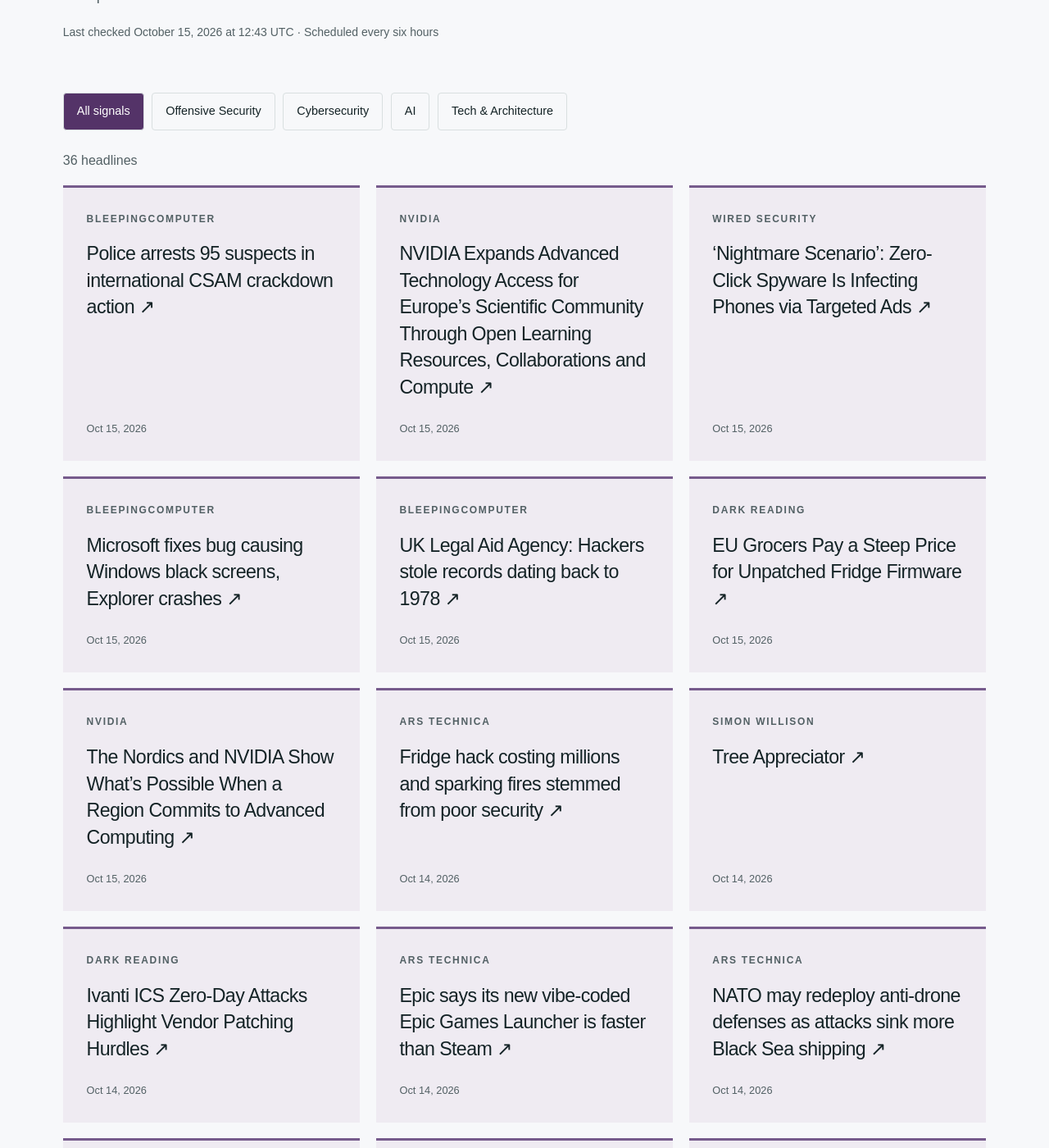
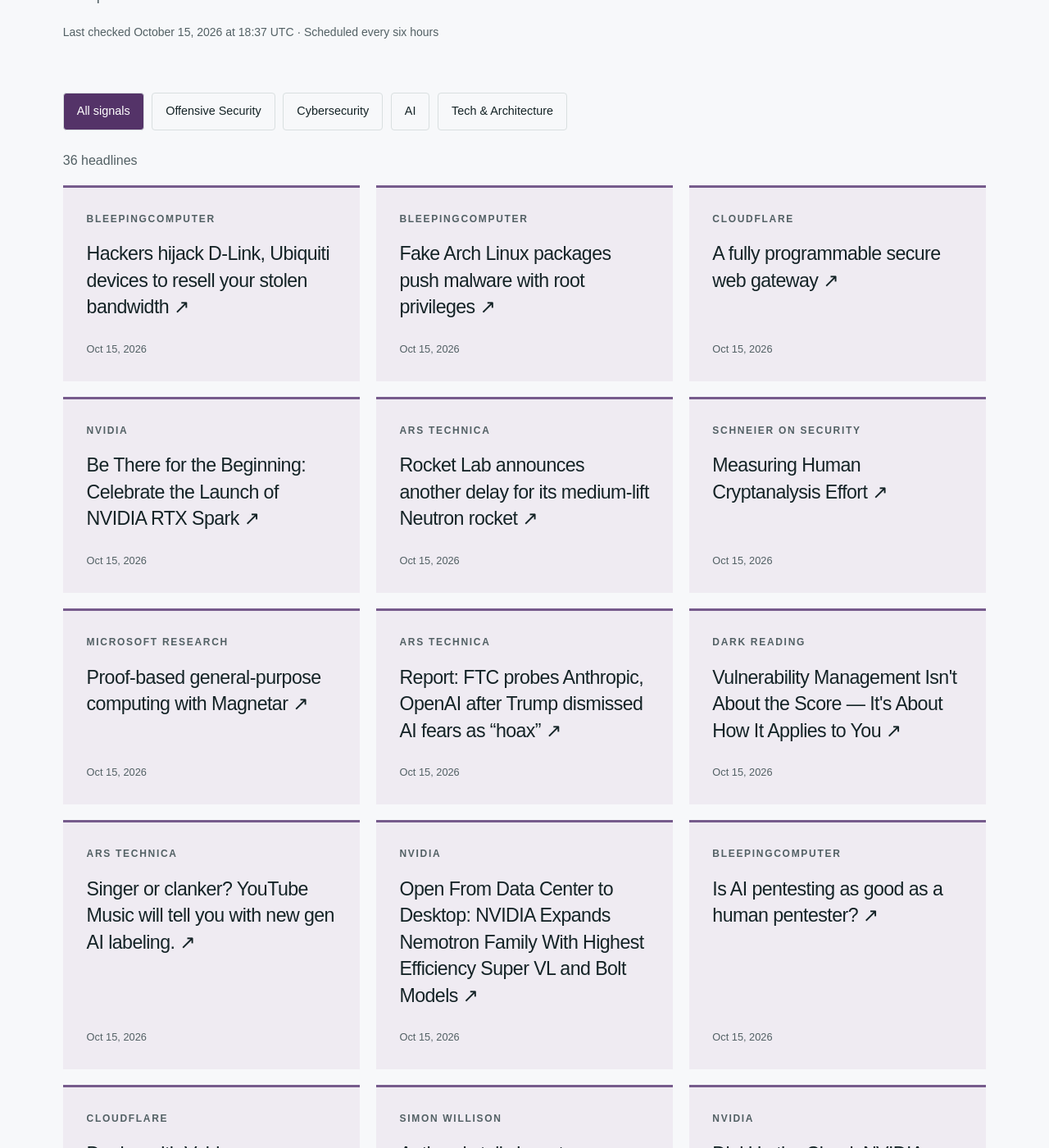
Before and after one commit to hntk/hntk.github.io, a Jekyll site: the page built from news/index.html, in a window 1280 px wide and 1400 px high, scrolled down 375 px. Shown: the whole window at 82% size. Built offline with Jekyll 4.4.1, drawn with Linux system fonts in a browser that asks for light colours; some of the changed text lies outside the part shown.

Commit message:
Refresh News and Signals

```diff
--- a/_data/news.json
+++ b/_data/news.json
@@ -1,21 +1,133 @@
 {
-  "updated": "2026-10-15T12:43:43.769362+00:00",
+  "updated": "2026-10-15T18:37:52.443857+00:00",
   "items": [
     {
-      "title": "Police arrests 95 suspects in international CSAM crackdown action",
-      "url": "https://www.bleepingcomputer.com/news/security/police-arrests-95-suspects-in-child-sexual-abuse-material-crackdown/",
-      "published": "2026-10-15T11:55:38+00:00",
+      "title": "Hackers hijack D-Link, Ubiquiti devices to resell your stolen bandwidth",
+      "url": "https://www.bleepingcomputer.com/news/security/hackers-hijack-d-link-ubiquiti-devices-to-resell-your-stolen-bandwidth/",
+      "published": "2026-10-15T18:20:59+00:00",
       "source": "BleepingComputer",
       "source_id": "bleepingcomputer",
       "category": "cybersecurity"
     },
     {
-      "title": "NVIDIA Expands Advanced Technology Access for Europe’s Scientific Community Through Open Learning Resources, Collaborations and Compute",
-      "url": "https://blogs.nvidia.com/blog/ec-scientific-computing-pledge/",
-      "published": "2026-10-15T10:00:12+00:00",
+      "title": "Fake Arch Linux packages push malware with root privileges",
+      "url": "https://www.bleepingcomputer.com/news/security/fake-arch-linux-packages-push-malware-with-root-privileges/",
+      "published": "2026-10-15T17:12:31+00:00",
+      "source": "BleepingComputer",
+      "source_id": "bleepingcomputer",
+      "category": "cybersecurity"
+    },
+    {
+      "title": "A fully programmable secure web gateway",
+      "url": "https://blog.cloudflare.com/programmable-gateway-dlp/",
+      "published": "2026-10-15T17:11:12+00:00",
+      "source": "Cloudflare",
+      "source_id": "cloudflare",
+      "category": "tech-architecture"
+    },
+    {
+      "title": "Be There for the Beginning: Celebrate the Launch of NVIDIA RTX Spark",
+      "url": "https://blogs.nvidia.com/blog/local-ai-rtx-spark-launch-event-invite/",
+      "published": "2026-10-15T17:00:23+00:00",
       "source": "NVIDIA",
       "source_id": "nvidia",
       "category": "ai"
+    },
+    {
+      "title": "Rocket Lab announces another delay for its medium-lift Neutron rocket",
+      "url": "https://arstechnica.com/space/2026/10/rocket-lab-announces-another-delay-for-its-medium-lift-neutron-rocket/",
+      "published": "2026-10-15T16:57:24+00:00",
+      "source": "Ars Technica",
+      "source_id": "ars-technica",
+      "category": "tech-architecture"
+    },
+    {
+      "title": "Measuring Human Cryptanalysis Effort",
+      "url": "https://www.schneier.com/blog/archives/2026/10/measuring-human-cryptanalysis-effort.html",
+      "published": "2026-10-15T16:24:29+00:00",
+      "source": "Schneier on Security",
+      "source_id": "schneier",
+      "category": "cybersecurity"
+    },
+    {
+      "title": "Proof-based general-purpose computing with Magnetar",
+      "url": "https://www.microsoft.com/en-us/research/blog/proof-based-general-purpose-computing-with-magnetar/",
+      "published": "2026-10-15T16:00:00+00:00",
+      "source": "Microsoft Research",
+      "source_id": "microsoft-research",
+      "category": "ai"
+    },
+    {
+      "title": "Report: FTC probes Anthropic, OpenAI after Trump dismissed AI fears as “hoax”",
+      "url": "https://arstechnica.com/tech-policy/2026/10/ftc-probes-if-openai-anthropic-security-incidents-harmed-americans-report-says/",
+      "published": "2026-10-15T15:43:24+00:00",
+      "source": "Ars Technica",
+      "source_id": "ars-technica",
+      "category": "tech-architecture"
+    },
+    {
+      "title": "Vulnerability Management Isn't About the Score — It's About How It Applies to You",
+      "url": "https://www.darkreading.com/cybersecurity-operations/vulnerability-management-isnt-about-the-score-its-about-how-it-applies-to-you",
+      "published": "2026-10-15T15:17:18+00:00",
+      "source": "Dark Reading",
+      "source_id": "dark-reading",
+      "category": "cybersecurity"
+    },
+    {
+      "title": "Singer or clanker? YouTube Music will tell you with new gen AI labeling.",
+      "url": "https://arstechnica.com/ai/2026/10/youtube-music-begins-labeling-ai-songs/",
+      "published": "2026-10-15T15:12:58+00:00",
+      "source": "Ars Technica",
+      "source_id": "ars-technica",
+      "category": "tech-architecture"
+    },
+    {
+      "title": "Open From Data Center to Desktop: NVIDIA Expands Nemotron Family With Highest Efficiency Super VL and Bolt Models",
+      "url": "https://blogs.nvidia.com/blog/nemotron-3-5-super-vl/",
+      "published": "2026-10-15T15:00:24+00:00",
+      "source": "NVIDIA",
+      "source_id": "nvidia",
+      "category": "ai"
+    },
+    {
+      "title": "Is AI pentesting as good as a human pentester?",
+      "url": "https://www.bleepingcomputer.com/news/security/is-ai-pentesting-as-good-as-a-human-pentester/",
+      "published": "2026-10-15T14:01:11+00:00",
+      "source": "BleepingComputer",
+      "source_id": "bleepingcomputer",
+      "category": "cybersecurity"
+    },
+    {
+      "title": "Deploy with Void",
+      "url": "https://blog.cloudflare.com/deploy-with-void/",
+      "published": "2026-10-15T14:00:00+00:00",
+      "source": "Cloudflare",
+      "source_id": "cloudflare",
+      "category": "tech-architecture"
+    },
+    {
+      "title": "Anthropic tells investors quarterly revenue up nearly 50% to $16.8bn ahead of IPO",
+      "url": "https://simonwillison.net/2026/Oct/15/anthropic-tells-investors/",
+      "published": "2026-10-15T13:04:03+00:00",
+      "source": "Simon Willison",
+      "source_id": "simon-willison",
+      "category": "ai"
+    },
+    {
+      "title": "Dial Up the Cloud: NVIDIA DLSS 4.5 Controls Arrive on GeForce NOW",
+      "url": "https://blogs.nvidia.com/blog/geforce-now-thursday-enshrouded-update/",
+      "published": "2026-10-15T13:00:59+00:00",
+      "source": "NVIDIA",
+      "source_id": "nvidia",
+      "category": "ai"
+    },
+    {
+      "title": "Cloudflare and OpenAI: making AI discovery better for everyone",
+      "url": "https://blog.cloudflare.com/cloudflare-openai-discovery-agentic-web/",
+      "published": "2026-10-15T13:00:00+00:00",
+      "source": "Cloudflare",
+      "source_id": "cloudflare",
+      "category": "tech-architecture"
     },
     {
       "title": "‘Nightmare Scenario’: Zero-Click Spyware Is Infecting Phones via Targeted Ads",
@@ -26,20 +138,12 @@
       "category": "cybersecurity"
     },
     {
-      "title": "Microsoft fixes bug causing Windows black screens, Explorer crashes",
-      "url": "https://www.bleepingcomputer.com/news/microsoft/microsoft-fixes-bug-causing-windows-black-screens-explorer-crashes/",
-      "published": "2026-10-15T09:10:20+00:00",
-      "source": "BleepingComputer",
-      "source_id": "bleepingcomputer",
-      "category": "cybersecurity"
-    },
-    {
-      "title": "UK Legal Aid Agency: Hackers stole records dating back to 1978",
-      "url": "https://www.bleepingcomputer.com/news/security/uk-legal-aid-agency-hackers-stole-records-dating-back-to-1978/",
-      "published": "2026-10-15T08:06:47+00:00",
-      "source": "BleepingComputer",
-      "source_id": "bleepingcomputer",
-      "category": "cybersecurity"
+      "title": "Apertus 1.5 Release Notes",
+      "url": "https://huggingface.co/blog/swiss-ai/apertus-v15-release-notes",
+      "published": "2026-10-15T09:08:45+00:00",
+      "source": "Hugging Face",
+      "source_id": "hugging-face",
+      "category": "ai"
     },
     {
       "title": "EU Grocers Pay a Steep Price for Unpatched Fridge Firmware",
@@ -50,20 +154,20 @@
       "category": "cybersecurity"
     },
     {
-      "title": "The Nordics and NVIDIA Show What’s Possible When a Region Commits to Advanced Computing",
-      "url": "https://blogs.nvidia.com/blog/nordics-technology-ecosystem/",
-      "published": "2026-10-15T05:00:12+00:00",
-      "source": "NVIDIA",
-      "source_id": "nvidia",
+      "title": "Welcome Muse Spark Open: open-weight frontier multimodal mixture-of-experts model from Meta",
+      "url": "https://huggingface.co/blog/meta-muse-spark-open",
+      "published": "2026-10-15T00:00:00+00:00",
+      "source": "Hugging Face",
+      "source_id": "hugging-face",
       "category": "ai"
     },
     {
-      "title": "Fridge hack costing millions and sparking fires stemmed from poor security",
-      "url": "https://arstechnica.com/security/2026/10/fridge-hack-costing-millions-and-sparking-fires-stemmed-from-poor-security/",
-      "published": "2026-10-14T21:35:09+00:00",
-      "source": "Ars Technica",
-      "source_id": "ars-technica",
-      "category": "tech-architecture"
+      "title": "Welcome FLUX.3 Image Klein in Diffusers",
+      "url": "https://huggingface.co/blog/flux-3",
+      "published": "2026-10-15T00:00:00+00:00",
+      "source": "Hugging Face",
+      "source_id": "hugging-face",
+      "category": "ai"
     },
     {
       "title": "Tree Appreciator",
@@ -82,51 +186,11 @@
       "category": "cybersecurity"
     },
     {
-      "title": "Epic says its new vibe-coded Epic Games Launcher is faster than Steam",
-      "url": "https://arstechnica.com/gaming/2026/10/programming-is-hard-epic-games-leans-on-vibe-coding-for-its-new-launcher-app/",
-      "published": "2026-10-14T21:15:56+00:00",
-      "source": "Ars Technica",
-      "source_id": "ars-technica",
-      "category": "tech-architecture"
-    },
-    {
-      "title": "NATO may redeploy anti-drone defenses as attacks sink more Black Sea shipping",
-      "url": "https://arstechnica.com/gadgets/2026/10/nato-may-redeploy-anti-drone-defenses-as-attacks-sink-more-black-sea-shipping/",
-      "published": "2026-10-14T21:03:11+00:00",
-      "source": "Ars Technica",
-      "source_id": "ars-technica",
-      "category": "tech-architecture"
-    },
-    {
-      "title": "Yam Store: The Phishing Network Behind a Billion Messages",
-      "url": "https://www.darkreading.com/cyberattacks-data-breaches/yam-store-phishing-network-behind-billion-messages",
-      "published": "2026-10-14T20:57:16+00:00",
-      "source": "Dark Reading",
-      "source_id": "dark-reading",
-      "category": "cybersecurity"
-    },
-    {
-      "title": "Yandex outage: Data shows that instead of going dark, malicious bots went on the move",
-      "url": "https://blog.cloudflare.com/yandex-outage/",
-      "published": "2026-10-14T20:24:19+00:00",
-      "source": "Cloudflare",
-      "source_id": "cloudflare",
-      "category": "tech-architecture"
-    },
-    {
       "title": "AI is mass decompiling games. That's both awesome and scary.",
       "url": "https://simonwillison.net/2026/Oct/14/ai-is-mass-decompiling-games/",
       "published": "2026-10-14T16:26:53+00:00",
       "source": "Simon Willison",
       "source_id": "simon-willison",
-      "category": "ai"
-    },
-    {
-      "title": "HiRO-ACEv2: Simulating extreme weather at 3 km resolution for a fraction of the cost",
-      "url": "https://huggingface.co/blog/allenai/hiro-acev2",
-      "published": "2026-10-14T16:12:42+00:00",
-      "source": "Hugging Face",
-      "source_id": "hugging-face",
       "category": "ai"
     },
     {
@@ -154,22 +218,6 @@
       "category": "cybersecurity"
     },
     {
-      "title": "Cyberattack on Connected Fridges in France",
-      "url": "https://www.schneier.com/blog/archives/2026/10/cyberattack-on-connected-fridges-in-france.html",
-      "published": "2026-10-14T14:10:22+00:00",
-      "source": "Schneier on Security",
-      "source_id": "schneier",
-      "category": "cybersecurity"
-    },
-    {
-      "title": "Inside Hyperdrive: How we solved a rare Hyperdrive MySQL caching bug",
-      "url": "https://blog.cloudflare.com/hyperdrive-mysql/",
-      "published": "2026-10-14T13:00:00+00:00",
-      "source": "Cloudflare",
-      "source_id": "cloudflare",
-      "category": "tech-architecture"
-    },
-    {
       "title": "Package managers have an integrity problem",
       "url": "https://blog.trailofbits.com/2026/10/14/package-managers-have-an-integrity-problem/",
       "published": "2026-10-14T11:00:00+00:00",
@@ -178,44 +226,12 @@
       "category": "offensive-security"
     },
     {
-      "title": "NVIDIA Announces New Investments in the UK Startup Ecosystem",
-      "url": "https://blogs.nvidia.com/blog/uk-ecosystem-deployment/",
-      "published": "2026-10-14T06:04:15+00:00",
-      "source": "NVIDIA",
-      "source_id": "nvidia",
-      "category": "ai"
-    },
-    {
       "title": "An OpenAI Employee Allegedly Used a Chatbot to Help Plant a Recording Device at the Office",
       "url": "https://www.wired.com/story/an-openai-employee-allegedly-used-a-chatbot-to-help-plant-a-recording-device-at-the-office/",
       "published": "2026-10-13T23:17:59+00:00",
       "source": "WIRED Security",
       "source_id": "wired",
       "category": "cybersecurity"
-    },
-    {
-      "title": "Redesigning source control at Anthropic",
-      "url": "https://simonwillison.net/2026/Oct/13/redesigning-source-control-at-anthropic/",
-      "published": "2026-10-13T23:00:06+00:00",
-      "source": "Simon Willison",
-      "source_id": "simon-willison",
-      "category": "ai"
-    },
-    {
-      "title": "Run fast, private agents on-device with LFM2.5-24B-A2B",
-      "url": "https://huggingface.co/blog/LiquidAI/lfm25-24b-a2b",
-      "published": "2026-10-13T17:05:48+00:00",
-      "source": "Hugging Face",
-      "source_id": "hugging-face",
-      "category": "ai"
-    },
-    {
-      "title": "Under the hood, off the hot path: How D1 scales to millions of databases",
-      "url": "https://blog.cloudflare.com/d1-control-plane/",
-      "published": "2026-10-13T16:20:18+00:00",
-      "source": "Cloudflare",
-      "source_id": "cloudflare",
-      "category": "tech-architecture"
     },
     {
       "title": "Simulating student learning for better AI tutoring",
@@ -242,14 +258,6 @@
       "category": "offensive-security"
     },
     {
-      "title": "The model that didn't exist, so you made it yourself",
-      "url": "https://huggingface.co/blog/building-with-ml-intern",
-      "published": "2026-10-08T00:00:00+00:00",
-      "source": "Hugging Face",
-      "source_id": "hugging-face",
-      "category": "ai"
-    },
-    {
       "title": "Agent Lightning v1.0: A 3,500-Line Lightweight Agentic RL Framework for Training Agents with Real Harnesses",
       "url": "https://www.microsoft.com/en-us/research/blog/agent-lightning-v1-0-a-3500-line-lightweight-agentic-rl-framework-for-training-agents-with-real-harnesses/",
       "published": "2026-10-07T16:00:00+00:00",
@@ -264,14 +272,6 @@
       "source": "PortSwigger Research",
       "source_id": "portswigger",
       "category": "offensive-security"
-    },
-    {
-      "title": "What AI gets wrong and what failure teaches us",
-      "url": "https://www.microsoft.com/en-us/research/podcast/what-ai-gets-wrong-and-what-failure-teaches-us/",
-      "published": "2026-10-06T16:19:06+00:00",
-      "source": "Microsoft Research",
-      "source_id": "microsoft-research",
-      "category": "ai"
     },
     {
       "title": "Smashing the token limit with overlapping fragments",
@@ -295,79 +295,79 @@
       "id": "ars-technica",
       "name": "Ars Technica",
       "status": "ok",
-      "last_success": "2026-10-15T12:43:43.769362+00:00"
+      "last_success": "2026-10-15T18:37:52.443857+00:00"
     },
     {
       "id": "bleepingcomputer",
       "name": "BleepingComputer",
       "status": "ok",
-      "last_success": "2026-10-15T12:43:43.769362+00:00"
+      "last_success": "2026-10-15T18:37:52.443857+00:00"
     },
     {
       "id": "cloudflare",
       "name": "Cloudflare",
       "status": "ok",
-      "last_success": "2026-10-15T12:43:43.769362+00:00"
+      "last_success": "2026-10-15T18:37:52.443857+00:00"
     },
     {
       "id": "dark-reading",
       "name": "Dark Reading",
       "status": "ok",
-      "last_success": "2026-10-15T12:43:43.769362+00:00"
+      "last_success": "2026-10-15T18:37:52.443857+00:00"
     },
     {
       "id": "hugging-face",
       "name": "Hugging Face",
       "status": "ok",
-      "last_success": "2026-10-15T12:43:43.769362+00:00"
+      "last_success": "2026-10-15T18:37:52.443857+00:00"
     },
     {
       "id": "microsoft-research",
       "name": "Microsoft Research",
       "status": "ok",
-      "last_success": "2026-10-15T12:43:43.769362+00:00"
+      "last_success": "2026-10-15T18:37:52.443857+00:00"
     },
     {
       "id": "nvidia",
       "name": "NVIDIA",
       "status": "ok",
-      "last_success": "2026-10-15T12:43:43.769362+00:00"
+      "last_success": "2026-10-15T18:37:52.443857+00:00"
     },
     {
       "id": "portswigger",
       "name": "PortSwigger Research",
       "status": "ok",
-      "last_success": "2026-10-15T12:43:43.769362+00:00"
+      "last_success": "2026-10-15T18:37:52.443857+00:00"
     },
     {
       "id": "schneier",
       "name": "Schneier on Security",
       "status": "ok",
-      "last_success": "2026-10-15T12:43:43.769362+00:00"
+      "last_success": "2026-10-15T18:37:52.443857+00:00"
     },
     {
       "id": "simon-willison",
       "name": "Simon Willison",
       "status": "ok",
-      "last_success": "2026-10-15T12:43:43.769362+00:00"
+      "last_success": "2026-10-15T18:37:52.443857+00:00"
     },
     {
       "id": "specterops",
       "name": "SpecterOps",
       "status": "ok",
-      "last_success": "2026-10-15T12:43:43.769362+00:00"
+      "last_success": "2026-10-15T18:37:52.443857+00:00"
     },
     {
       "id": "trail-of-bits",
       "name": "Trail of Bits",
       "status": "ok",
-      "last_success": "2026-10-15T12:43:43.769362+00:00"
+      "last_success": "2026-10-15T18:37:52.443857+00:00"
     },
     {
       "id": "wired",
       "name": "WIRED Security",
       "status": "ok",
-      "last_success": "2026-10-15T12:43:43.769362+00:00"
+      "last_success": "2026-10-15T18:37:52.443857+00:00"
     }
   ]
 }
```
